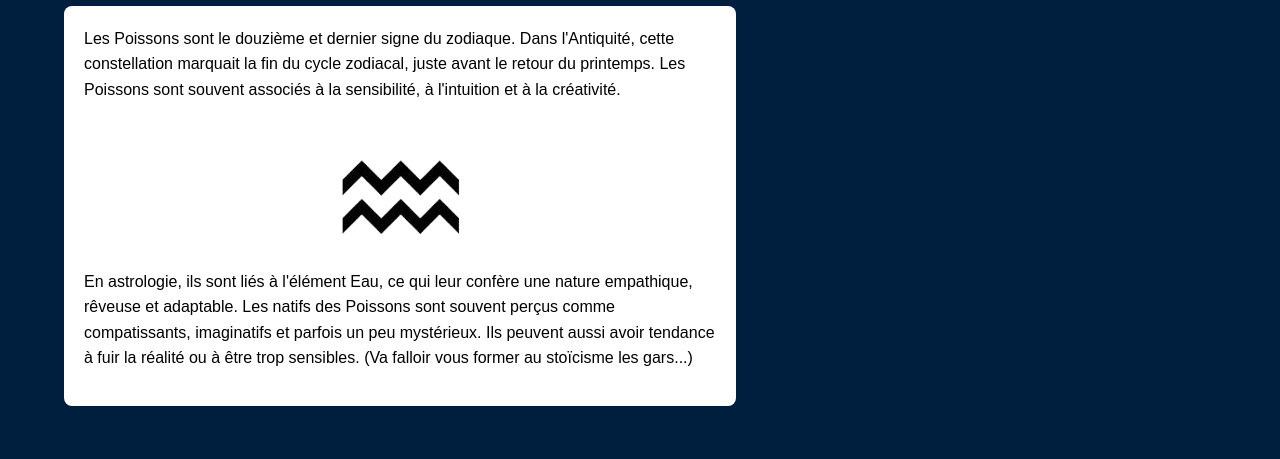
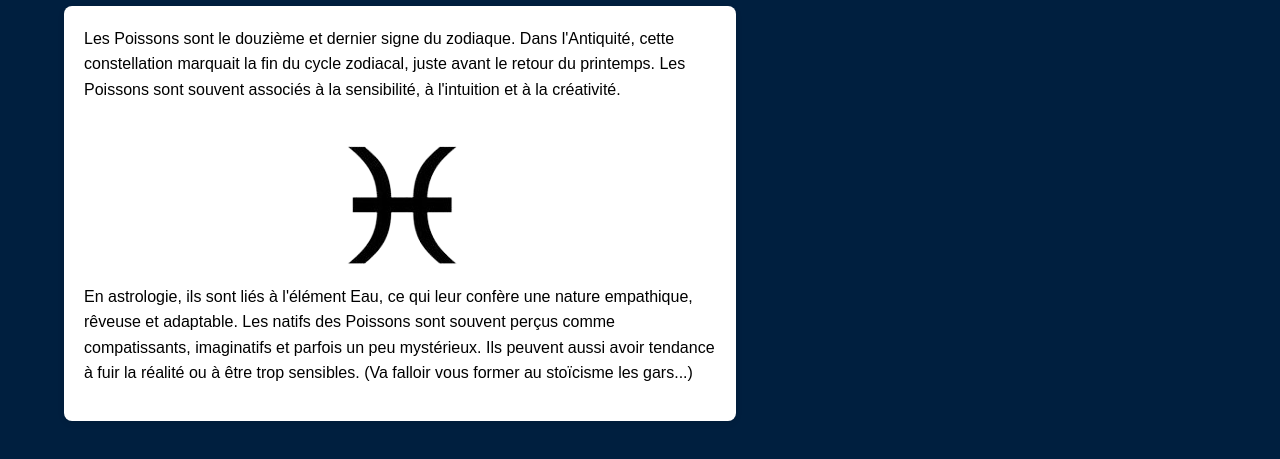
Before and after one commit to PistacheINSAT/LaChasseAuFou, a plain HTML site: page zodiaque/poissons.html in a window 1280 px wide. Shown: the part 141-600 px from the top of the page. Drawn offline with Linux system fonts and the light colour scheme.

Commit message:
Correction image poissons

```diff
--- a/zodiaque/poissons.html
+++ b/zodiaque/poissons.html
@@ -26,7 +26,7 @@
             Les Poissons sont le douzième et dernier signe du zodiaque. Dans l'Antiquité, cette constellation marquait la fin du cycle
             zodiacal, juste avant le retour du printemps. Les Poissons sont souvent associés à la sensibilité, à l'intuition et à la créativité.
         </p>
-        <img style="display: block; margin: auto;" src="imagesZodiaque/11_verseau.png">
+        <img style="display: block; margin: auto;" src="imagesZodiaque/12_poissons.png">
         <p>
             En astrologie, ils sont liés à l'élément Eau, ce qui leur confère une nature empathique, rêveuse et adaptable.
             Les natifs des Poissons sont souvent perçus comme compatissants, imaginatifs et parfois un peu mystérieux. Ils
```
